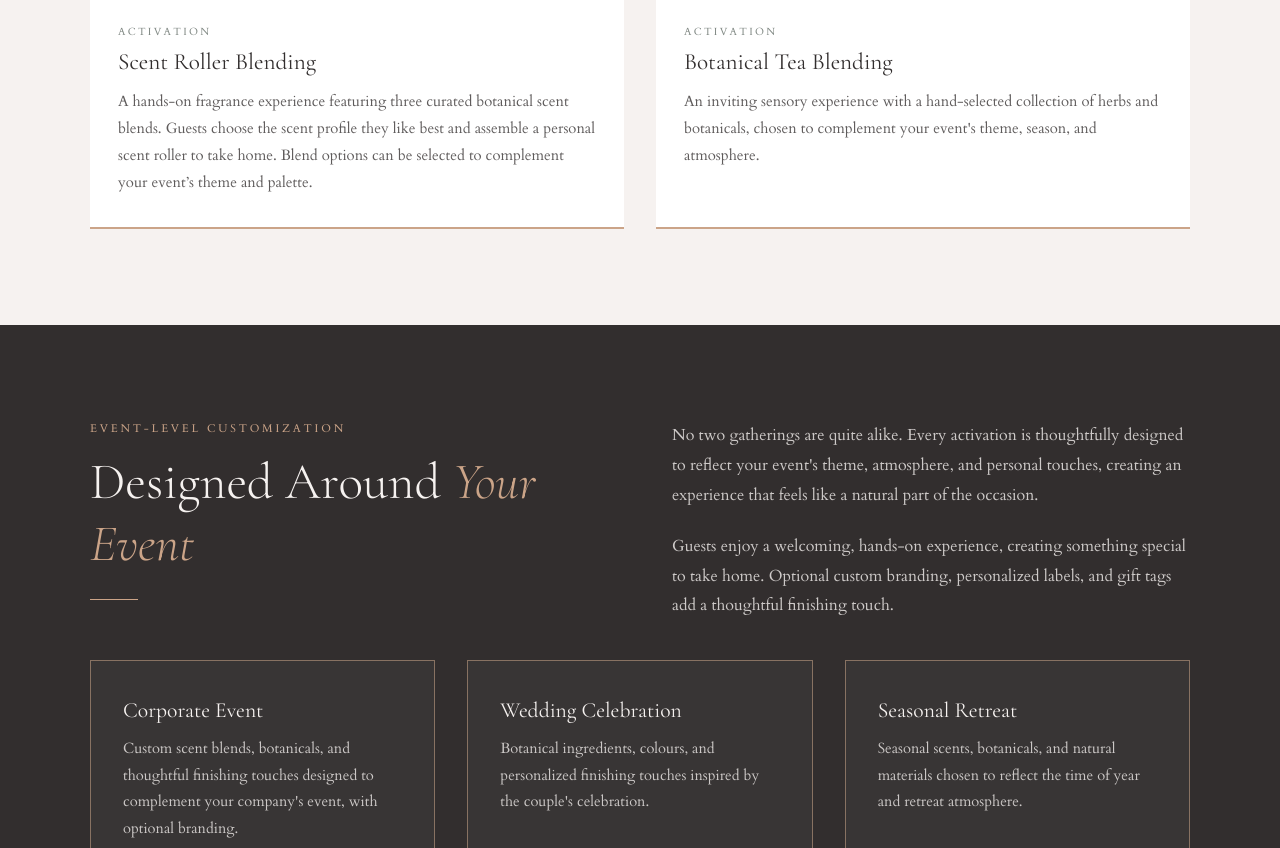
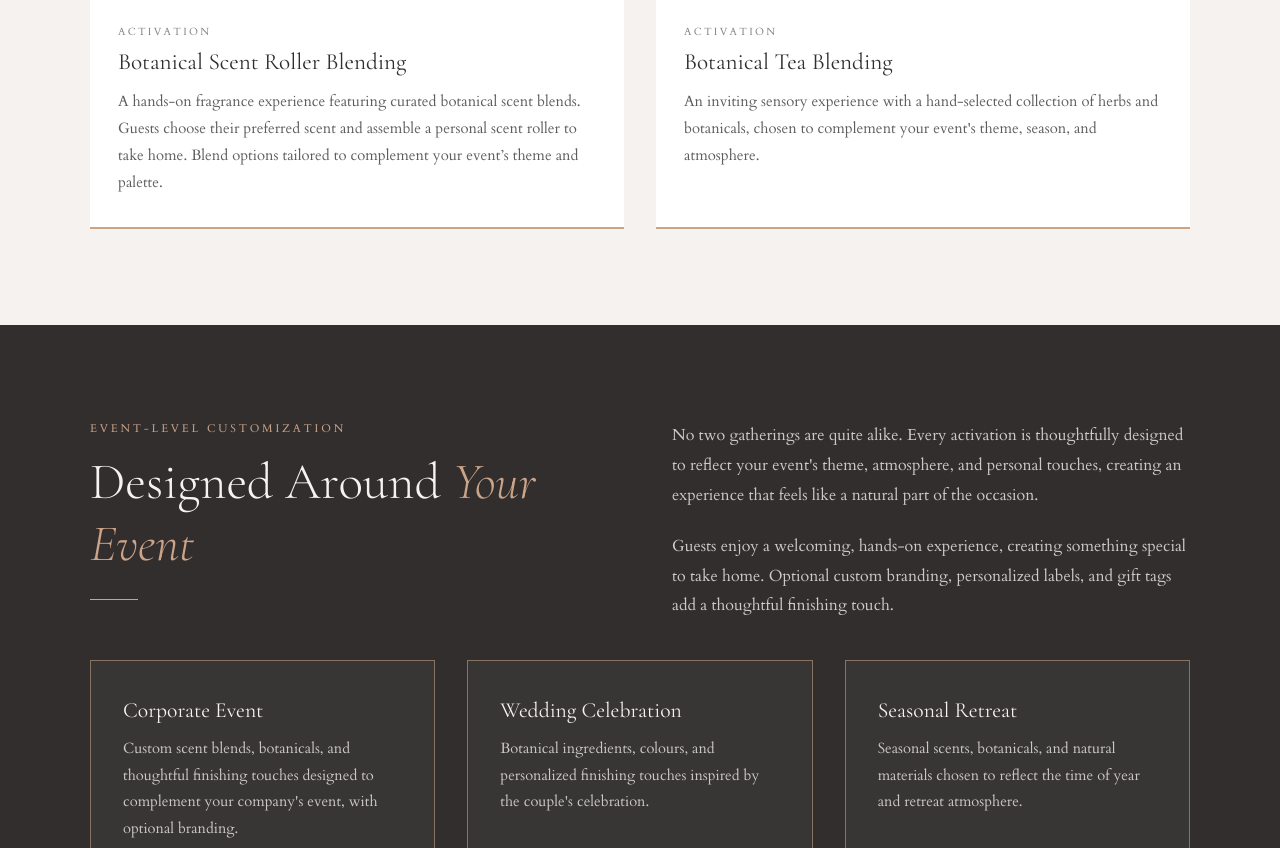
Before and after one commit to RootandCraft/website, a plain HTML site: page activations/index.html in a window 1280 px wide. Shown: the part 1959-2807 px from the top of the page. Drawn offline with nearby package versions, Linux system fonts and the light colour scheme; a web font is replaced by a local one.

Commit message:
Activations: Botanical Scent Roller Blending copy update (#14)
Claude-Session: https://claude.ai/code/session_01J2qjbLUgu2XiSijQbB6wJb

Co-authored-by: Claude <noreply@anthropic.com>

```diff
--- a/activations/index.html
+++ b/activations/index.html
@@ -103,8 +103,8 @@
           <div class="item-card-img"><img src="/images/act-oil-tray.jpg" alt="Tray of labelled essential oils for scent blending" /></div>
           <div class="item-card-body">
             <span class="item-card-label">Activation</span>
-            <h3>Scent Roller Blending</h3>
-            <p>A hands-on fragrance experience featuring three curated botanical scent blends. Guests choose the scent profile they like best and assemble a personal scent roller to take home. Blend options can be selected to complement your event’s theme and palette.</p>
+            <h3>Botanical Scent Roller Blending</h3>
+            <p>A hands-on fragrance experience featuring curated botanical scent blends. Guests choose their preferred scent and assemble a personal scent roller to take home. Blend options tailored to complement your event’s theme and palette.</p>
           </div>
         </div>
         <div class="item-card reveal">
```
